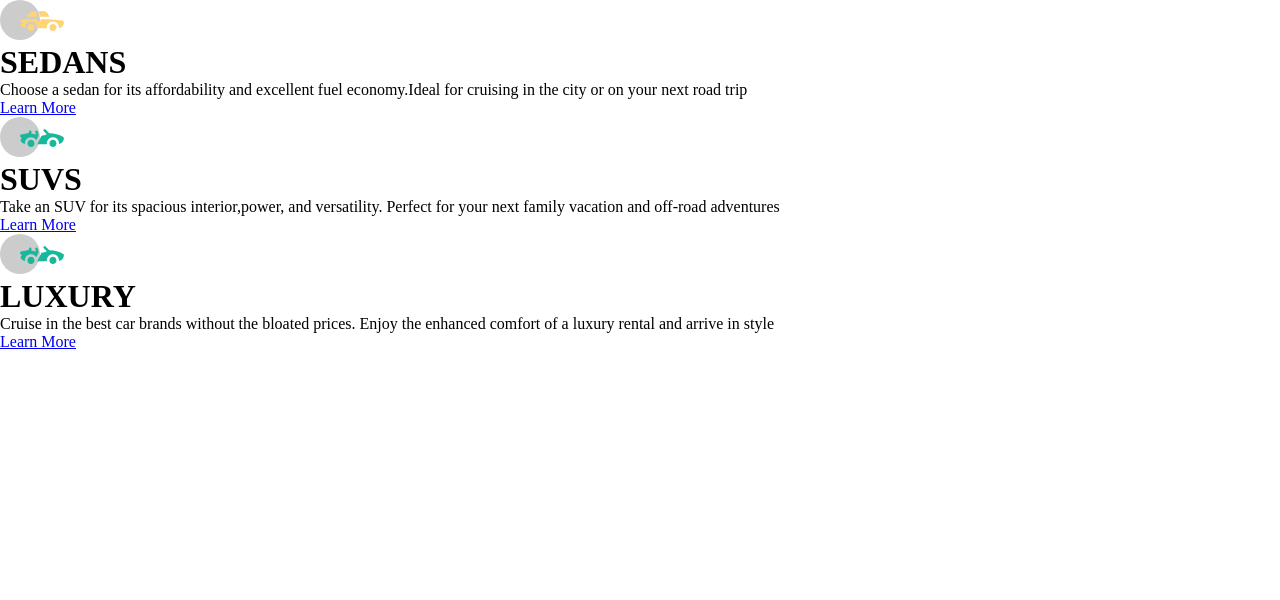
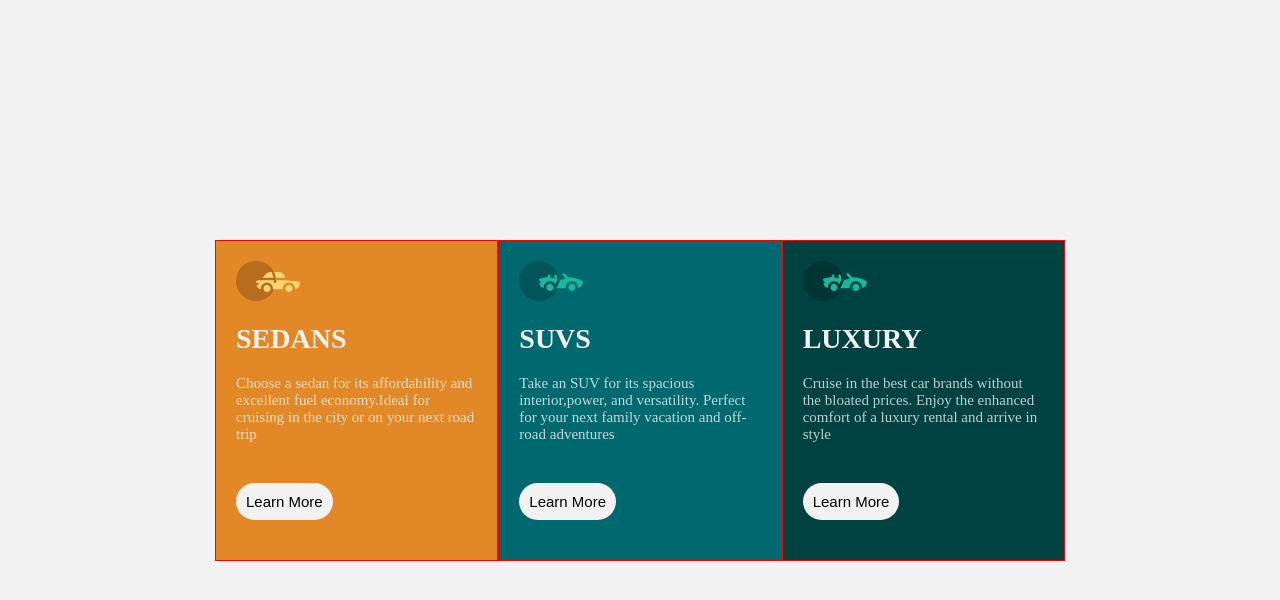
Before and after one commit to Frimpong04/3-column-preview-card, a plain HTML site: page index.html in a window 1280 px wide. Drawn offline with Linux system fonts and the light colour scheme.

Commit message:
add styles to the cards

```diff
--- a/index.html
+++ b/index.html
@@ -17,13 +17,13 @@
             <img src="./images/icon-sedans.svg" alt=""/>
             <h1>SEDANS</h1>
             <p>Choose a sedan for its affordability and excellent fuel economy.Ideal for cruising in the city or on your next road trip</p>
-            <a href="#">Learn More</a>
+            <button>Learn More</button>
         </div>
         <div class="card suvs">
             <img src="./images/icon-luxury.svg" alt=""/>
             <h1>SUVS</h1>
             <p>Take an SUV for its spacious interior,power, and versatility. Perfect for your next family vacation and off-road adventures</p>
-            <a href="#">Learn More</a>
+            <button>Learn More</button>
         </div>
         <div class="card luxury">
             <img src="./images/icon-luxury.svg" alt="" />
@@ -31,7 +31,7 @@
             <p>Cruise in the best car brands without the bloated prices.
                 Enjoy the enhanced comfort of a luxury rental and arrive in style
             </p>
-            <a href="#">Learn More</a>
+            <button>Learn More</button>
         </div>
     </main>
 </body>
--- a/style.css
+++ b/style.css
@@ -5,3 +5,69 @@
     padding:0px;
     box-sizing: border-box;
 }
+
+html {
+    font-size: 62.5%;
+    --sedan-bg:  hsl(31, 77%, 52%);
+    --suv-bg:  hsl(184, 100%, 22%);
+    --luxury-bg: hsl(179, 100%, 13%);
+    --text-color:  hsla(0, 0%, 100%, 0.75);
+    --bg-heading-btn: hsl(0, 0%, 95%);
+}
+
+/* BODY STYLES */
+body {
+    display: flex;
+    justify-content: center;
+    align-items: center;
+    min-height: 100vh;
+    background-color:var(--bg-heading-btn);
+}
+
+/* CARD CONTAINER */
+.card-container {
+    display: flex;
+    flex-wrap:wrap;
+    align-items: center;
+    justify-content:center;
+    max-width:85rem;
+    border-radius:1rem;
+}
+
+.card {
+    flex: 1 1 20rem;
+    border:1px solid red;
+    padding:2rem;
+}
+.card img,
+.card h1,
+.card p {
+    margin-bottom:2rem;
+}
+
+.card h1 {
+    font-size:2.8rem;
+    color:var(--bg-heading-btn);
+}
+.sedans {
+    background-color:var(--sedan-bg);
+}
+
+.card p {
+    font-size:1.5rem;
+    color:var(--text-color);
+}
+.suvs {
+    background-color:var(--suv-bg);
+}
+.luxury {
+    background-color:var(--luxury-bg);
+}
+button {
+    background-color:var(--bg-heading-btn);
+    padding:1rem;
+    border-radius:2rem;
+    margin: 2rem 0;
+    border: none;
+    font-size:1.5rem;
+}
```
